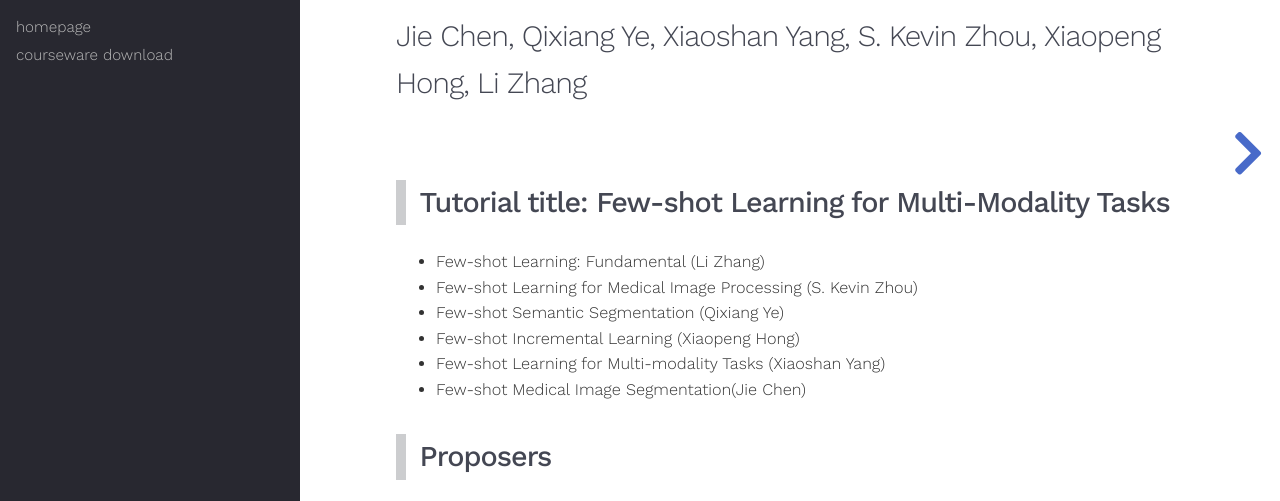
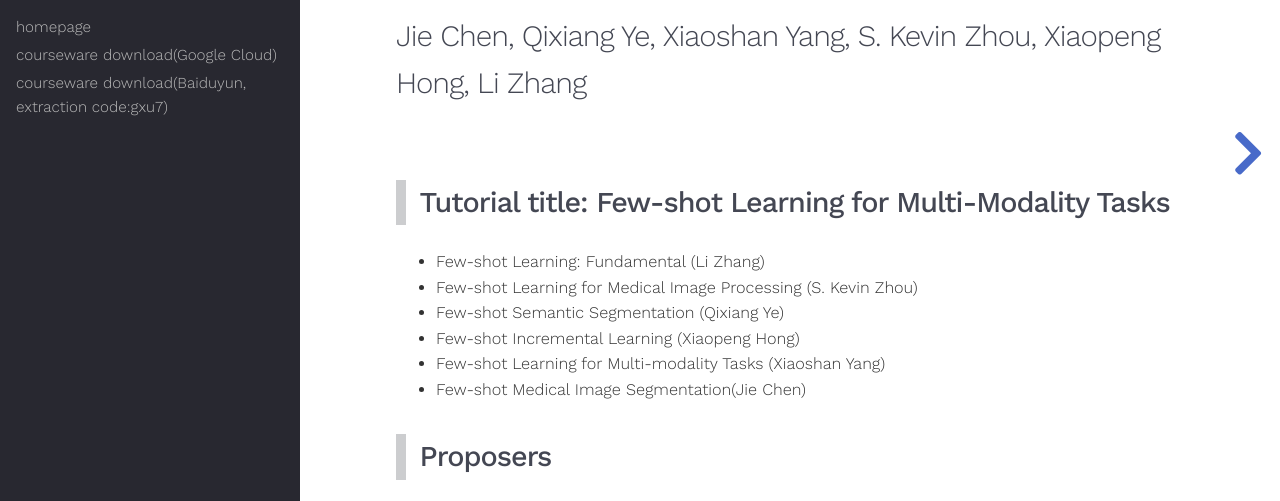
Before and after one commit to Ingrid725/ACM-Multimedia-2021, a plain HTML site: page index.html in a window 1280 px wide. Shown: the part 247-748 px from the top of the page. Drawn offline with Linux system fonts and the light colour scheme; files whose address does not match are found by name.

Commit message:
Update index.html

```diff
--- a/index.html
+++ b/index.html
@@ -78,7 +78,8 @@
           <div class="nav-title">list</div>
           <ul>
             <li><a class="padding" href="https://ingrid725.github.io/ACM-Multimedia-2021/">homepage</a></li>
-            <li><a class="padding" href="https://disk.pku.edu.cn:443/link/AD28ABF4EA1D0053F3448D847F2648DF">courseware download</a></li>
+            <li><a class="padding" href="https://drive.google.com/drive/folders/1-x4kBqYyiqL6DVZ9YnHpN-WhH1HYCcXb?usp=sharing">courseware download(Google Cloud)</a></li>
+            <li><a class="padding" href="https://pan.baidu.com/s/13afGYKVIAxDLKkBtq-aqTw">courseware download(Baiduyun, extraction code:gxu7)</a></li>
           </ul>
         </div>
       </div>
```
